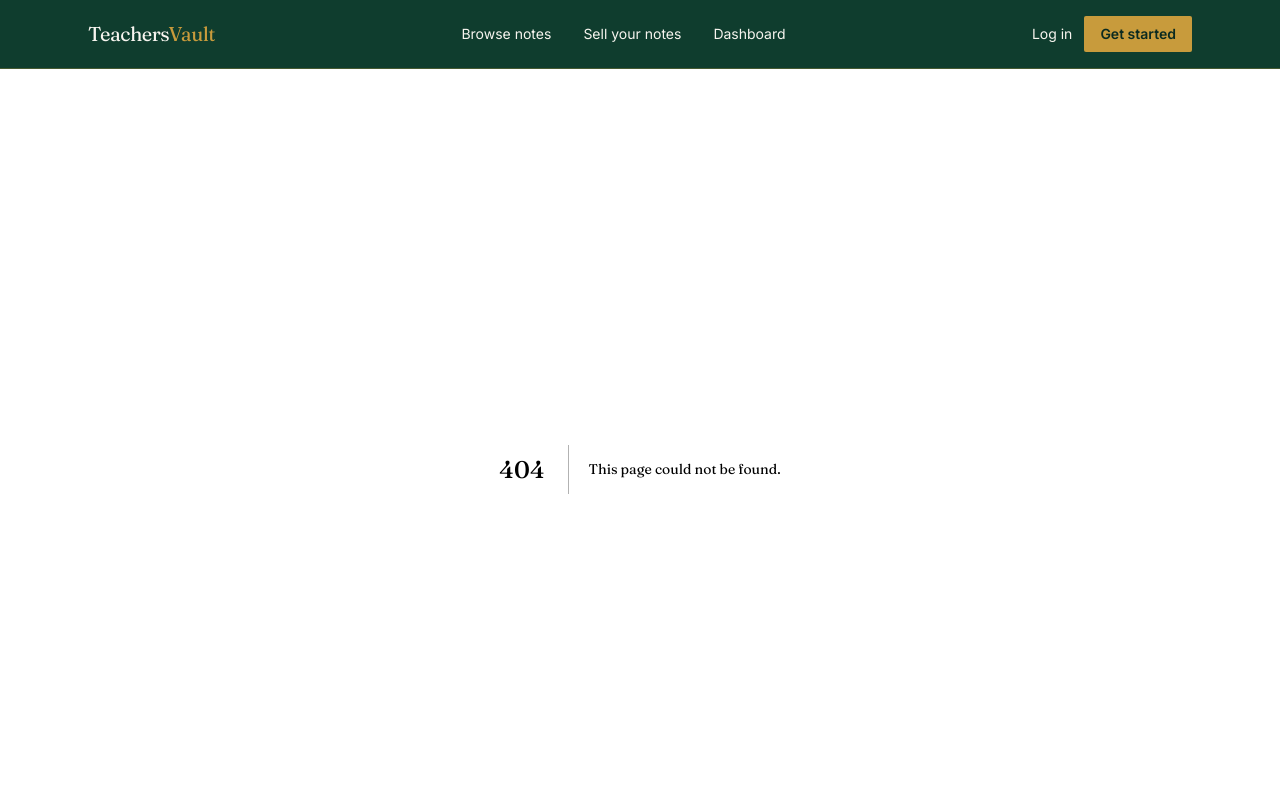
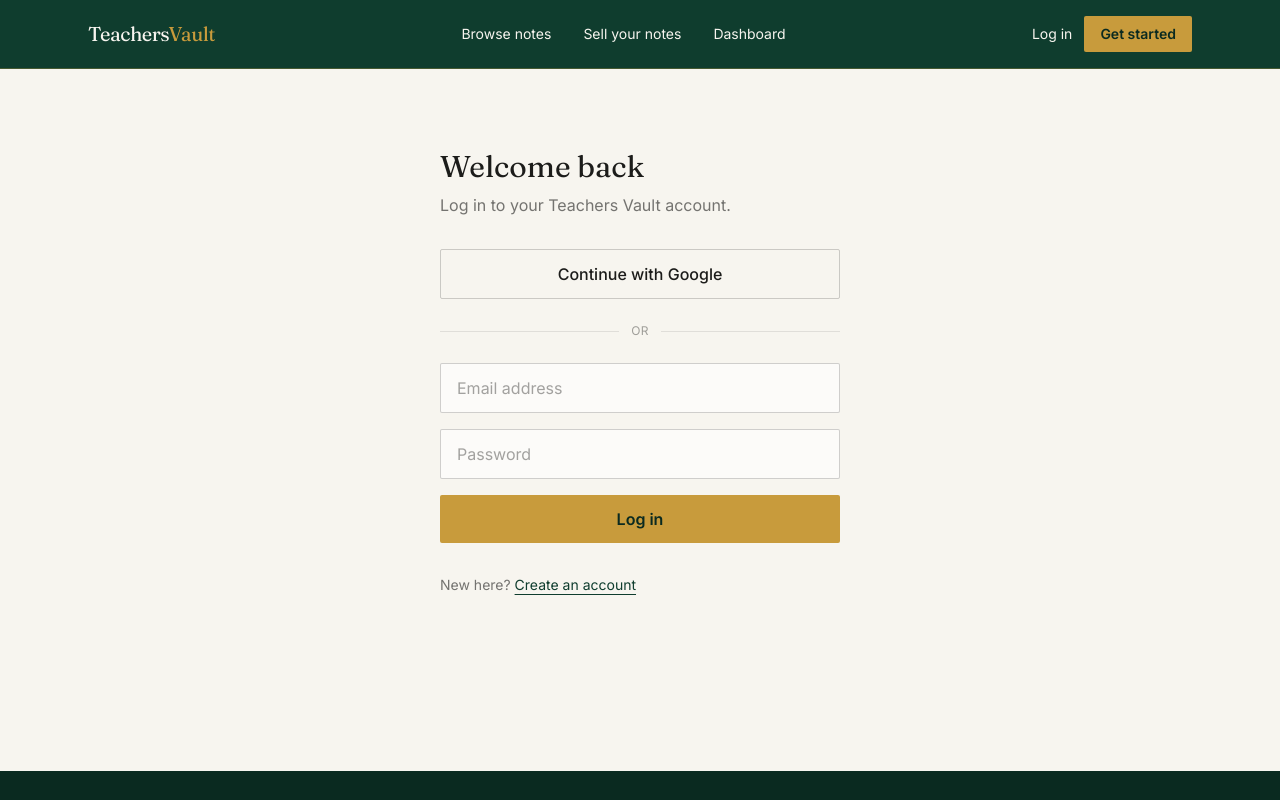
Before and after one commit to Ifiokejohn/Teachersvault, a Next.js app: page /login in a window 1280 px wide. Before the commit this address had no page. Shown: the top 800 px of the page. Built offline with nearby package versions, Linux system fonts and the light colour scheme; no server answers.

Commit message:
Implement login page with email and Google options

```diff
--- /dev/null
+++ b/app/login/page.tsx
@@ -0,0 +1,95 @@
+"use client";
+
+import { useState } from "react";
+import Link from "next/link";
+import { useRouter } from "next/navigation";
+import { supabase } from "@/lib/supabase";
+
+export default function LoginPage() {
+  const router = useRouter();
+  const [email, setEmail] = useState("");
+  const [password, setPassword] = useState("");
+  const [error, setError] = useState<string | null>(null);
+  const [loading, setLoading] = useState(false);
+
+  async function handleEmailLogin(e: React.FormEvent) {
+    e.preventDefault();
+    setError(null);
+    setLoading(true);
+
+    const { error } = await supabase.auth.signInWithPassword({
+      email,
+      password,
+    });
+
+    setLoading(false);
+
+    if (error) {
+      setError(error.message);
+      return;
+    }
+
+    router.push("/dashboard");
+  }
+
+  async function handleGoogleLogin() {
+    await supabase.auth.signInWithOAuth({
+      provider: "google",
+      options: {
+        redirectTo: `${window.location.origin}/dashboard`,
+      },
+    });
+  }
+
+  return (
+    <section className="mx-auto max-w-md px-6 py-20">
+      <h1 className="font-display text-3xl mb-2">Welcome back</h1>
+      <p className="text-vault-ink/60 mb-8">Log in to your Teachers Vault account.</p>
+
+      <button
+        onClick={handleGoogleLogin}
+        className="w-full border border-vault-ink/20 rounded-sm px-4 py-3 font-body font-medium hover:bg-vault-sage/40 transition-colors mb-6"
+      >
+        Continue with Google
+      </button>
+
+      <div className="flex items-center gap-3 text-vault-ink/40 text-xs uppercase tracking-wide mb-6">
+        <span className="flex-1 border-t border-vault-ink/10" />
+        or
+        <span className="flex-1 border-t border-vault-ink/10" />
+      </div>
+
+      <form onSubmit={handleEmailLogin} className="space-y-4">
+        <input
+          type="email"
+          required
+          placeholder="Email address"
+          value={email}
+          onChange={(e) => setEmail(e.target.value)}
+          className="field"
+        />
+        <input
+          type="password"
+          required
+          placeholder="Password"
+          value={password}
+          onChange={(e) => setPassword(e.target.value)}
+          className="field"
+        />
+
+        {error && <p className="text-vault-seal text-sm">{error}</p>}
+
+        <button type="submit" disabled={loading} className="btn-primary w-full">
+          {loading ? "Logging in…" : "Log in"}
+        </button>
+      </form>
+
+      <p className="mt-8 text-sm text-vault-ink/60">
+        New here?{" "}
+        <Link href="/register" className="text-vault-green underline underline-offset-4">
+          Create an account
+        </Link>
+      </p>
+    </section>
+  );
+}
```
